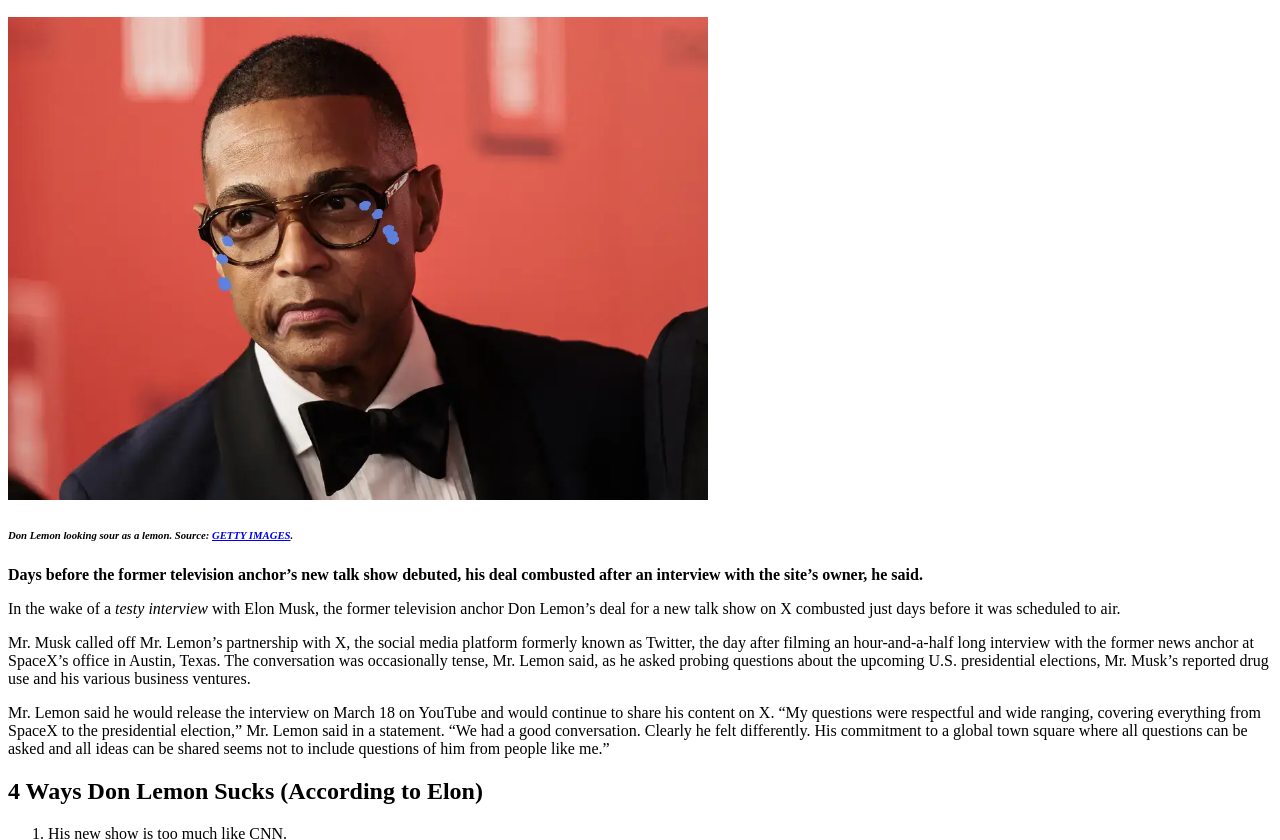
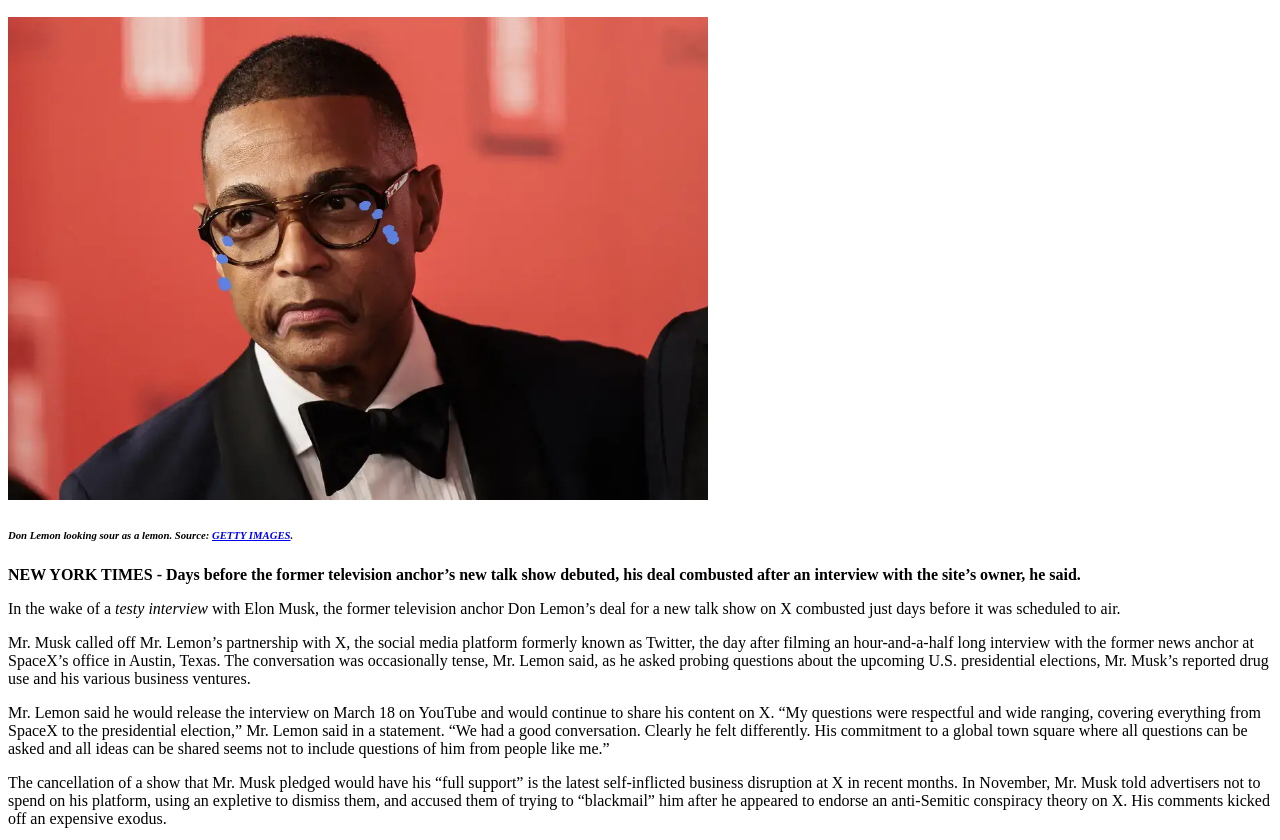
Before and after one commit to CommunityService/don_lemon_website, a plain HTML site: page index.html in a window 1280 px wide. Shown: the part 104-944 px from the top of the page. Drawn offline with Linux system fonts and the light colour scheme.

Commit message:
Arg, this is not working.
Blah blah blah how the hell do I actually save
this?

```diff
--- a/index.html
+++ b/index.html
@@ -9,10 +9,11 @@
     <h3><em>Elon's Favorite Website</em></h3>
         <img src="./images/lemon-sad.jpg" alt="Don Lemon looking very sad and crying because he misses Elon Musk" width="700">
         <h6><em>Don Lemon looking sour as a lemon. Source: <a href="https://www.nytimes.com/2024/03/13/technology/don-lemon-elon-musk-x.html" target="_blank" rel="noopener noreferrer">GETTY IMAGES</a>.</em></h6>
-            <p><strong>Days before the former television anchor’s new talk show debuted, his deal combusted after an interview with the site’s owner, he said.</strong></p>
+            <p><strong>NEW YORK TIMES - Days before the former television anchor’s new talk show debuted, his deal combusted after an interview with the site’s owner, he said.</strong></p>
             <p>In the wake of a <em>testy interview</em> with Elon Musk, the former television anchor Don Lemon’s deal for a new talk show on X combusted just days before it was scheduled to air.</p>
             <p>Mr. Musk called off Mr. Lemon’s partnership with X, the social media platform formerly known as Twitter, the day after filming an hour-and-a-half long interview with the former news anchor at SpaceX’s office in Austin, Texas. The conversation was occasionally tense, Mr. Lemon said, as he asked probing questions about the upcoming U.S. presidential elections, Mr. Musk’s reported drug use and his various business ventures.</p>
             <p>Mr. Lemon said he would release the interview on March 18 on YouTube and would continue to share his content on X. “My questions were respectful and wide ranging, covering everything from SpaceX to the presidential election,” Mr. Lemon said in a statement. “We had a good conversation. Clearly he felt differently. His commitment to a global town square where all questions can be asked and all ideas can be shared seems not to include questions of him from people like me.”</p>
+            <p>The cancellation of a show that Mr. Musk pledged would have his “full support” is the latest self-inflicted business disruption at X in recent months. In November, Mr. Musk told advertisers not to spend on his platform, using an expletive to dismiss them, and accused them of trying to “blackmail” him after he appeared to endorse an anti-Semitic conspiracy theory on X. His comments kicked off an expensive exodus.</p>
     <h2>4 Ways Don Lemon Sucks (According to Elon)</h2>
         <ol>
             <li>His new show is too much like CNN.</li>
```
